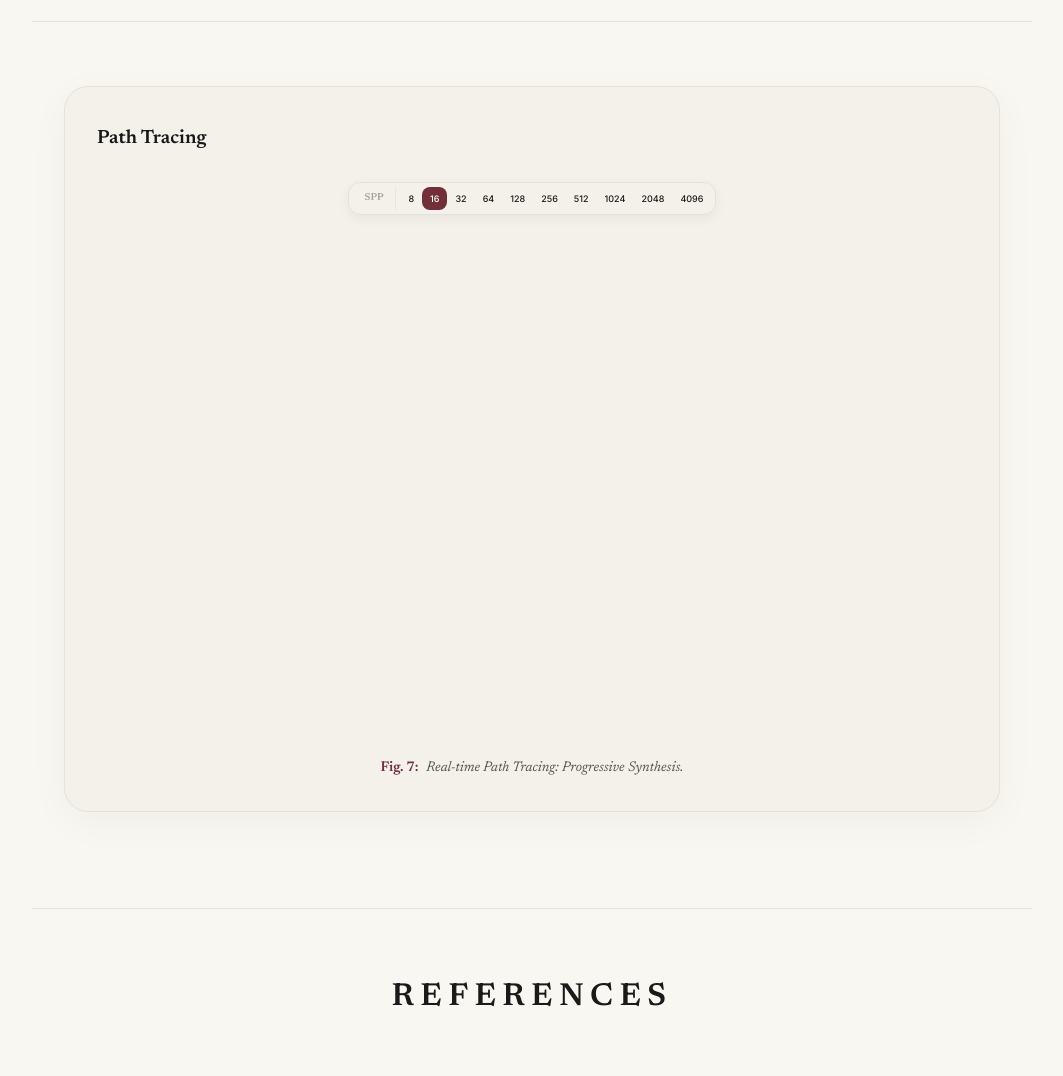
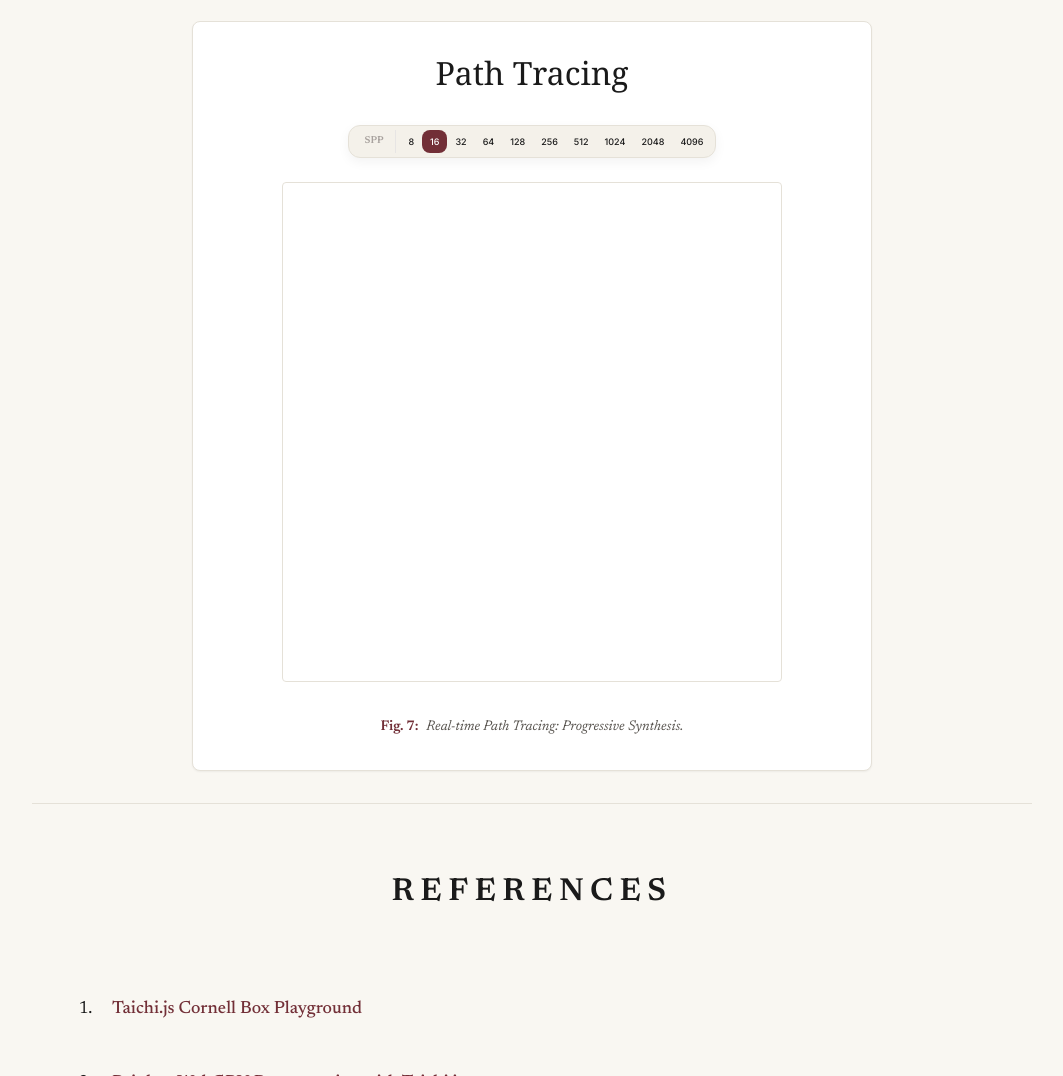
Before and after one commit to Ethnomethodology/ray-tracing-demo, a plain HTML site: page part3/index.html in a window 1280 px wide. Shown: the part 740-1816 px from the top of the page, without its empty margins (108-1171 px from the left). Drawn offline with nearby package versions, Linux system fonts and the light colour scheme.

Commit message:
refactor: transition demo sections to a centralized card-based layout and remove redundant headings

```diff
--- a/css/index.css
+++ b/css/index.css
@@ -134,7 +134,6 @@ button, select, .badge, .camera-info-overlay, .debug-select, .step-num {
     flex-direction: column;
     gap: 1.25rem;
     margin-top: 0.5rem;
-    min-height: 150px;
 }
 
 .step {
@@ -460,7 +459,7 @@ button, select, .badge, .camera-info-overlay, .debug-select, .step-num {
     flex-direction: column;
     position: relative;
     width: 100%;
-    max-width: 1600px;
+    max-width: 680px;
     margin: 0 auto;
     background: var(--glass-bg);
     border: 1px solid var(--glass-border);
--- a/part3/index.html
+++ b/part3/index.html
@@ -120,18 +120,15 @@
 
         <div class="w-full h-px bg-stone-300 mb-12"></div>
 
-        <!-- Demo Section (2-Column Layout) -->
-        <section class="demo-section">
-            <div class="demo-layout">
-                <!-- Left Column: Simple Title -->
-                <div class="demo-left-column">
-                    <div class="text-content">
-                        <h2 class="font-serif font-newsreader text-[32px] font-medium leading-[1.2] text-ink-charcoal mb-4">Path Tracing</h2>
-                    </div>
+        <!-- Demo Section (Stacked Card Layout) -->
+        <section class="max-w-[680px] w-full mx-auto flex flex-col items-center px-0">
+            <div class="w-full bg-white border border-[#E5E1D8] shadow-sm rounded-lg p-8 flex flex-col gap-6">
+                <!-- Description on Top -->
+                <div class="w-full text-center mb-2">
+                    <h2 class="font-serif font-newsreader text-[32px] font-medium leading-[1.2] text-ink-charcoal">Path Tracing</h2>
                 </div>
 
-                <!-- Right Column: Canvas -->
-                <div class="demo-right-column">
+                <!-- Canvas and Controls -->
                 <div class="flex flex-col items-center gap-6">
                     <!-- SPP Tabs (with SPP label tab) -->
                     <div class="object-toggles" id="spp_tabs" style="max-width: 100%; display: flex; flex-wrap: wrap; justify-content: center;">
@@ -149,13 +146,13 @@
                     </div>
 
                     <div class="canvas-container" style="flex: 1; width: 100%; display: flex; justify-content: center; align-items: center; margin: 0; overflow: hidden; position: relative; min-height: 500px;">
-                            <canvas id="result_canvas" style="width: 500px; height: 500px; position: static;"></canvas>
+                        <canvas id="result_canvas" style="width: 500px; height: 500px; position: static; border-radius: 4px; border: 1px solid #E5E1D8;"></canvas>
                     </div>
                 </div>
-                    <div class="mt-4 text-center">
+
+                <div class="mt-2 text-center">
                     <span class="text-[#722F37] font-bold text-sm mr-1 whitespace-nowrap" style="font-family: 'Newsreader', serif;">Fig. 7:</span>
                     <span class="text-stone-600 text-sm italic" style="font-family: 'Newsreader', serif;">Real-time Path Tracing: Progressive Synthesis.</span>
-                    </div>
                 </div>
             </div>
         </section>
```
Also changed, not shown: index.html (+0 -3 lines). Lines whose indentation alone changed are shown as unchanged.
